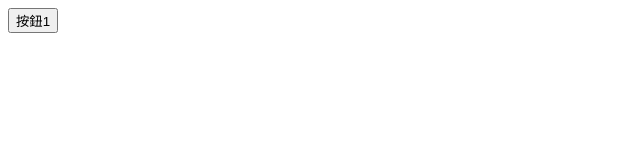
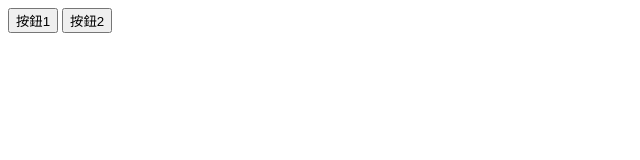
Before and after one commit to palfanwu/git-training, a plain HTML site: page index.html in a window 1280 px wide. Shown: the whole page, without its empty margins (0-640 px from the left). Drawn offline with Linux system fonts and the light colour scheme.

Commit message:
Add button 2 to index.html

```diff
--- a/index.html
+++ b/index.html
@@ -7,5 +7,6 @@
 </head>
 <body>
     <button>按鈕1</button>
+    <button>按鈕2</button>
 </body>
 </html>
```
